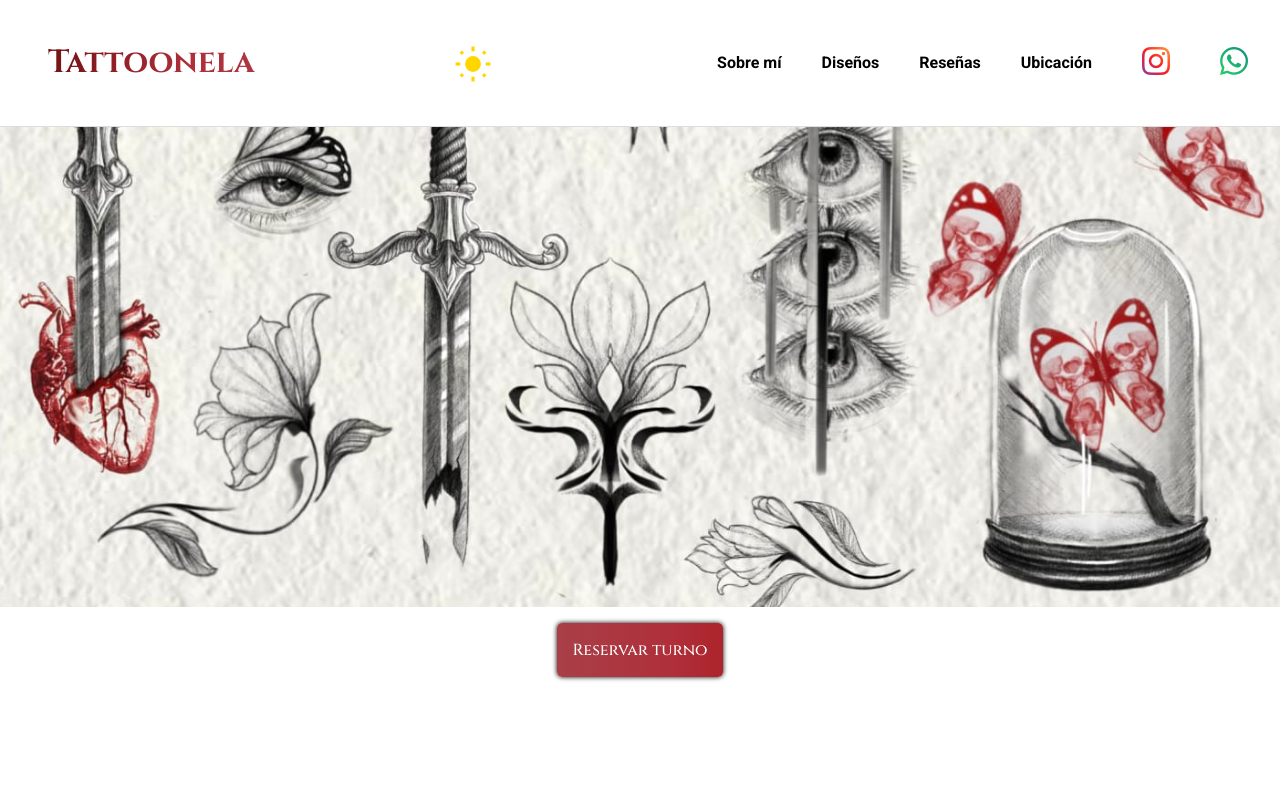
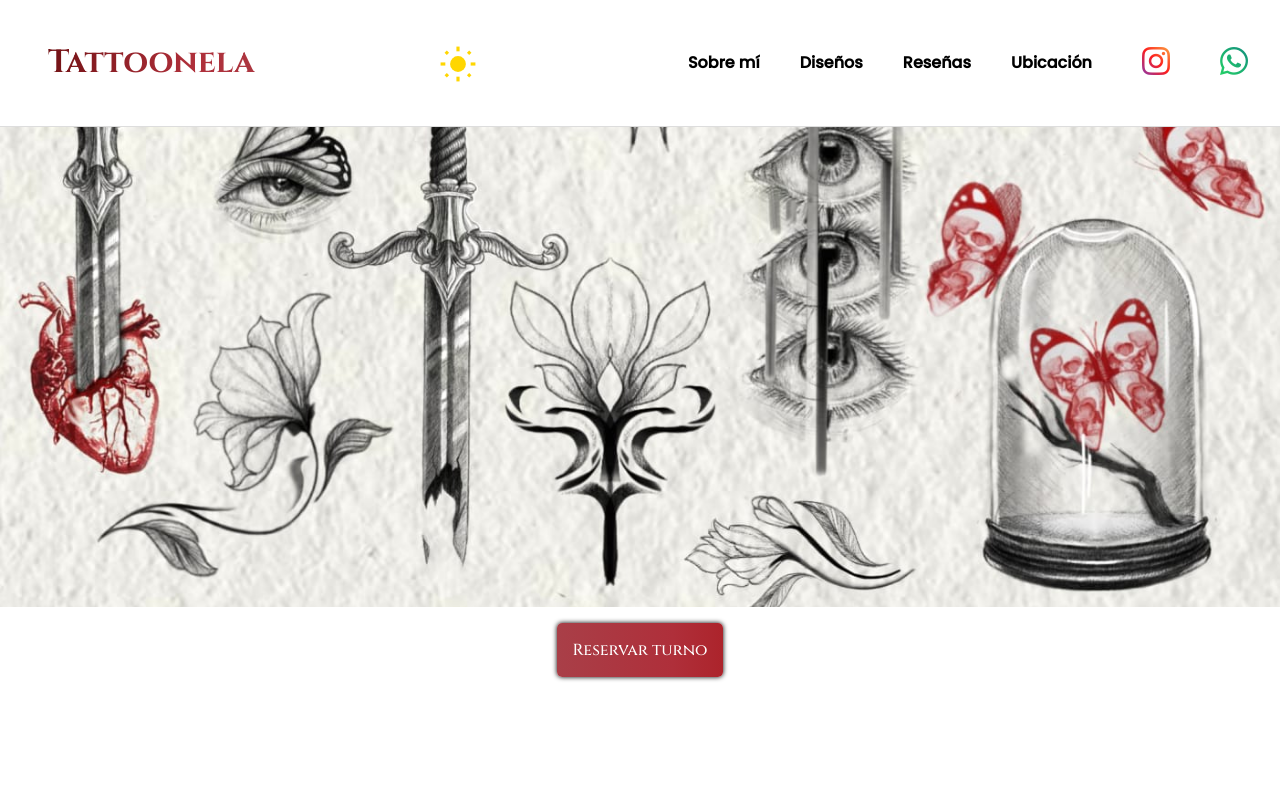
Before and after one commit to JulianImpe/TattooNela.github.io, a plain HTML site: page index.html in a window 1280 px wide. Shown: the top 786 px of the page. Drawn offline with nearby package versions, Linux system fonts and the light colour scheme; some packages are replaced by stand-ins of ours; a script that the page names is missing.

Commit message:
Se cambió la tipografía poppins

```diff
--- a/styles.css
+++ b/styles.css
@@ -1,3 +1,4 @@
+ @import url('https://fonts.googleapis.com/css2?family=Poppins:wght@400;500&display=swap');
 * {
     margin: 0;
     padding: 0;
@@ -36,7 +37,7 @@ body {
 p,
 h4,
 a {
-    font-family: "Roboto", sans-serif;
+    font-family: 'Poppins', sans-serif;
     font-size: 1rem;
     font-weight: 300;
 }
```
